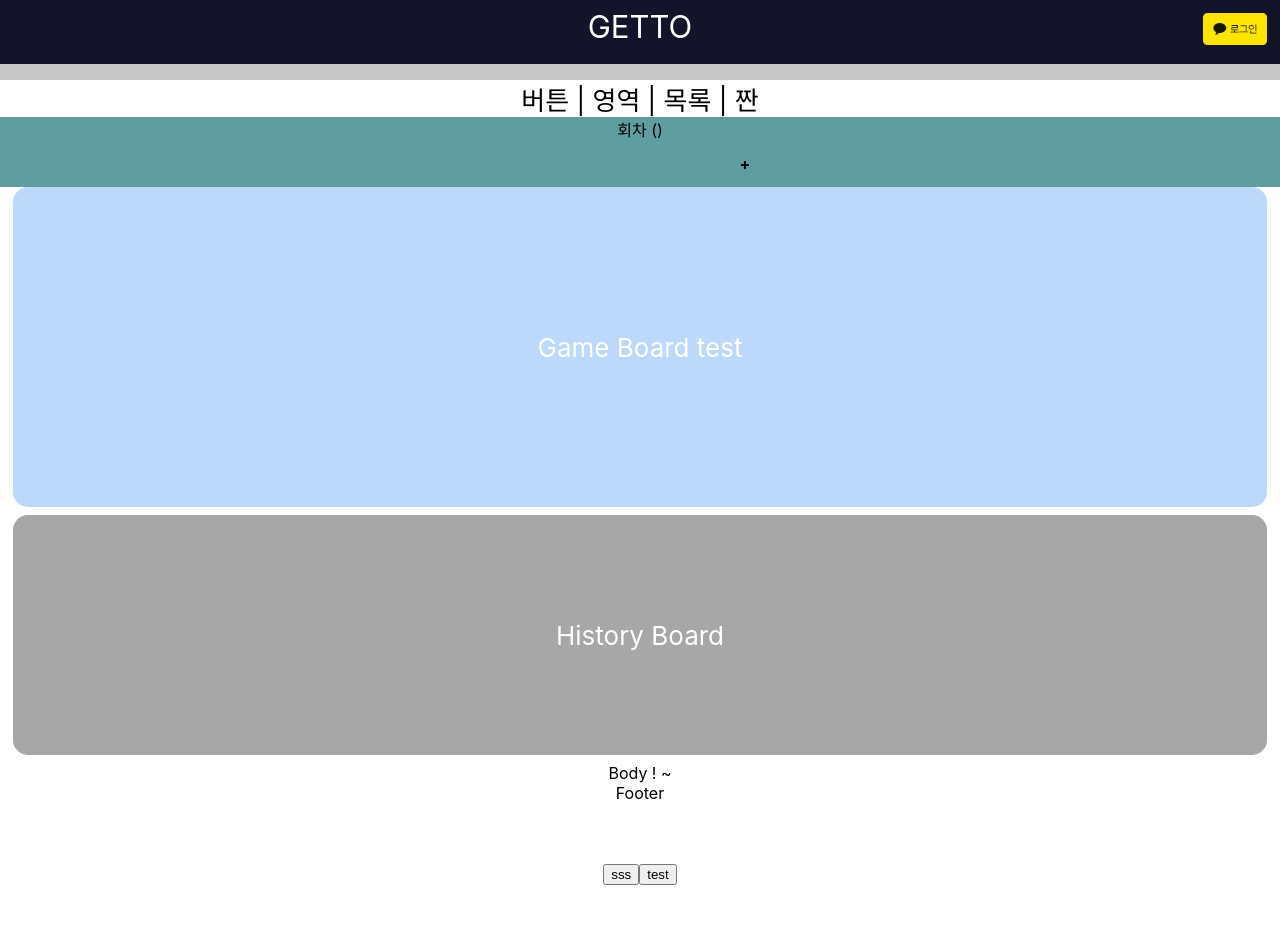
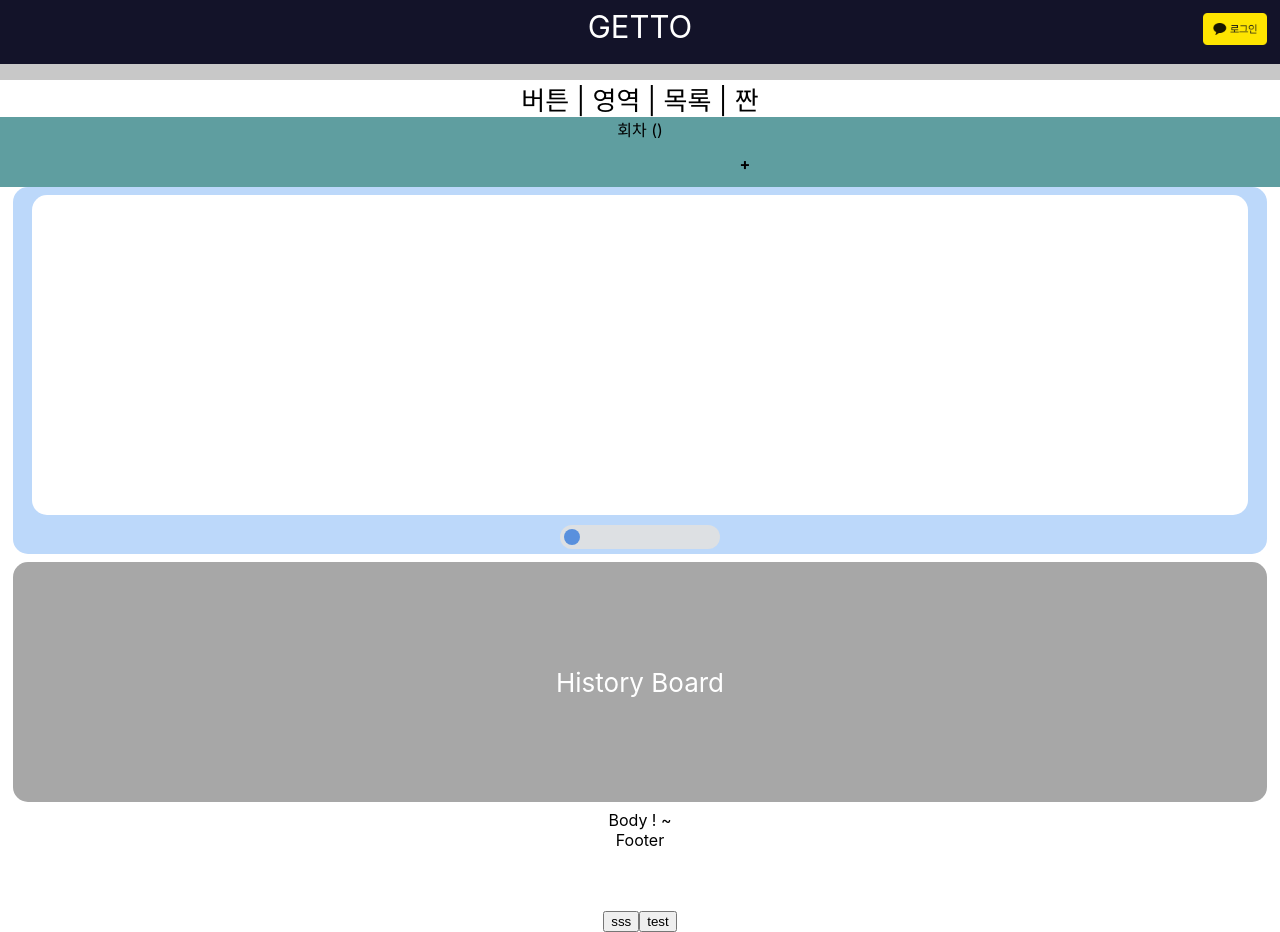
Before and after one commit to aaaicu/GettoFront, a React (Create React App) app: page / in a window 1280 px wide. Before the commit the page ends 885 px from the top, so only its background shows below. Built offline with nearby package versions, Linux system fonts and the light colour scheme; no server answers.

Commit message:
feat: 밀어서 게임 시작 버튼 추가

```diff
--- a/package.json
+++ b/package.json
@@ -8,6 +8,7 @@
     "@testing-library/react": "^13.3.0",
     "@testing-library/user-event": "^13.5.0",
     "axios": "^0.27.2",
+    "node-sass": "^7.0.1",
     "react": "^18.1.0",
     "react-dom": "^18.1.0",
     "react-redux": "^8.0.2",
--- a/src/component/lotto/GameBoard.js
+++ b/src/component/lotto/GameBoard.js
@@ -1,10 +1,80 @@
-import React from "react";
-import './GameBoard.css';
+import React, { useEffect } from "react";
+import './GameBoard.scss';
 
 function GameBoard() {
+    useEffect(()=> {
+        const inputRange = document.getElementsByClassName('pullee')[0];
+        const maxValue = 150; // the higher the smoother when dragging
+        const speed = 12; // thanks to @pixelass for this
+        let currValue;
+        let rafID;
+
+    // // set min/max value
+    inputRange.min = 0;
+    inputRange.max = maxValue;
+    inputRange.value = 0;
+
+    // // listen for unlock
+    function unlockStartHandler() {
+        // clear raf if trying again
+        window.cancelAnimationFrame(rafID);
+
+        // set to desired value
+        currValue = +this.value;
+    }
+
+    function unlockEndHandler() {
+
+        // store current value
+        currValue = +this.value;
+
+        // determine if we have reached success or not
+        if(currValue >= maxValue) {
+            successHandler();
+        }
+        else {
+            rafID = window.requestAnimationFrame(animateHandler);
+        }
+    }
+
+    // // handle range animation
+    function animateHandler() {
+
+        // update input range
+        inputRange.value = currValue;
+
+        // determine if we need to continue
+        if(currValue > -1) {
+            window.requestAnimationFrame(animateHandler);
+        }
+
+        // decrement value
+        currValue = currValue - speed;
+    }
+
+    // handle successful unlock
+    function successHandler() {
+        alert('start game');
+
+        // reset input range
+        inputRange.value = 0;
+    };
+
+        // // bind events
+        inputRange.addEventListener('mousedown', unlockStartHandler, false);
+        inputRange.addEventListener('mousestart', unlockStartHandler, false);
+        inputRange.addEventListener('mouseup', unlockEndHandler, false);
+        inputRange.addEventListener('touchend', unlockEndHandler, false);
+      }, [])
+
+
   return (
     <div className="GameBoard">
-        Game Board test
+        <div className="PlayBoard">
+        </div>
+        <div className="StartContainer">
+          <input type="range" className="pullee" />
+        </div>
     </div>
   );
 }
--- /dev/null
+++ b/src/component/lotto/GameBoard.scss
@@ -0,0 +1,119 @@
+.GameBoard {
+  background-color: #bcd8fa;
+  flex-direction: column;
+  align-items: center;
+  justify-content: center;
+  font-size: 20px;
+  margin-left: 1vw;
+  margin-right: 1vw;
+  margin-bottom: 1vh;
+  color: rgb(0, 0, 0);
+  border-radius: 15px;
+  display: flex;
+}
+
+.PlayBoard {
+    // text-align: center;
+    // display : flex;
+    margin-right: 1vh;
+    margin-left: 1vh;
+    margin-top: 1vh;
+    margin-bottom: 1vh;
+    min-height: 40vh;
+    width: 97%;
+    border-radius: 15px;
+    justify-content : center;
+    align-items : center;
+    display: flex;
+    background-color: white;
+}
+
+.StartContainer {
+    justify-content : center;
+    align-items : right;
+}
+
+@mixin track($color: red, $radius: 0) {
+    &::-webkit-slider-runnable-track {
+        @content;
+        border-radius: $radius;
+        background-color: $color;
+    }
+    &::-moz-range-track {
+        @content;
+        border-radius: $radius;
+        background-color: $color;
+    }
+    &::-moz-focus-outer {
+        border: 0;
+    }
+    &::-ms-track {
+        border: 0;
+        @content;
+        border-radius: $radius;
+        background-color: $color;
+        color: transparent;
+    }
+    &::-ms-fill-lower, &::-ms-fill-upper {
+        background-color: transparent;
+    }
+    &::-ms-tooltip {
+        display: none;
+    }
+}
+
+@mixin thumb() {
+    &::-webkit-slider-thumb {
+        appearance: none;
+        @content;
+    }
+    &::-moz-range-thumb {
+        border: 0;
+        @content;
+    }
+    &::-ms-thumb {
+        @content;
+    }
+}
+
+.pullee {
+    background-color: #bcd8fa;
+
+    width: 10rem;
+    appearance: none;
+
+    // handle active states
+    &:active {
+        @include thumb() {
+            transform: scale(1.1);
+            cursor: -webkit-grabbing;
+            cursor: -moz-grabbing;
+        }
+    }
+
+    // accessibility
+    &:focus {
+        outline: none;
+    }
+
+    // thumb styles
+    @include thumb() {
+        display: block;
+        width: 1rem;
+        height: 1rem;
+        border-radius: 50%;
+        background: #5990DD;
+        transform-origin: 50% 50%;
+        transform: scale(1);
+        transition: transform ease-out 100ms;
+        cursor: -webkit-grab;
+        cursor: -moz-grab;
+    }
+
+    // track styles
+    @include track(#DDE0E3, 1rem) {
+        height: 1rem;
+        padding: .25rem;
+        box-sizing: content-box;
+    }
+}
--- a/src/layout/Nav.js
+++ b/src/layout/Nav.js
@@ -1,6 +1,5 @@
 import { useEffect, useState } from 'react';
 import { api } from '../common/axios/customAxios';
-import Ball from '../component/lotto/Ball';
 import BallContainer from '../component/lotto/BallContainer';
 import Notice from '../component/lotto/Notice';
 import './Nav.css';
@@ -9,7 +8,6 @@ import './Nav.css';
 function Nav() {
   const [ luckyNumber, setLuckyNumber ] = useState([]);
 
-  const data = {};
   useEffect(()=> {
     async function fetchData() {
       const getLuckyNumber = await api.get('/api/last/lucky-number');
```
Also changed, not shown: 1 other file (tests, documents, lock files or other folders).
